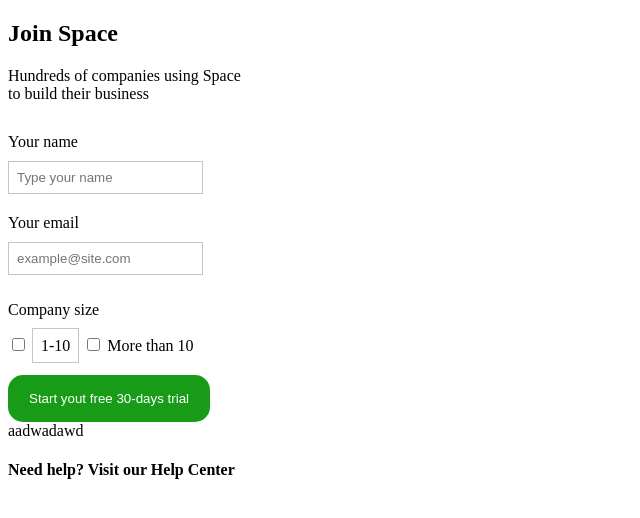
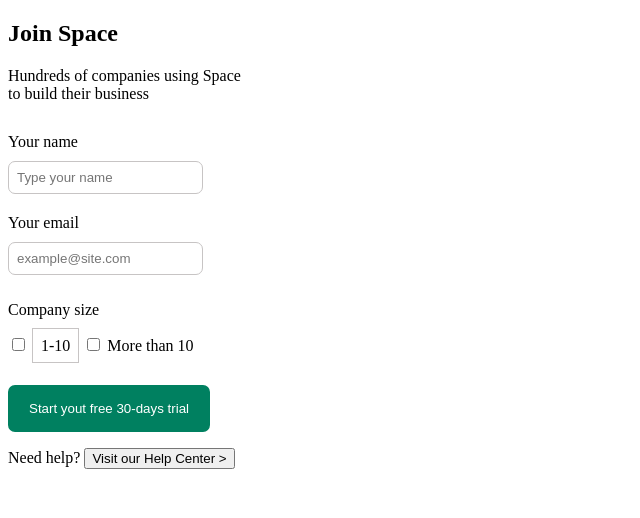
Before and after one commit to MunteanuRaresEugen/git-workflow, a plain HTML site: page index.html in a window 1280 px wide. Shown: the whole page, without its empty margins (0-640 px from the left). Drawn offline with Linux system fonts and the light colour scheme.

Commit message:
new update on hw

```diff
--- a/index.html
+++ b/index.html
@@ -38,8 +38,8 @@
             <input class="button" type="submit" value="Start yout free 30-days trial"><br>
         </div>
     </form>
-    aadwadawd
-    <h4>Need help? Visit our Help Center</h4>
+
+    <p>Need help? <input type="button" class="" value="Visit our Help Center >"></p>
 
 
 </body>
--- a/main.css
+++ b/main.css
@@ -4,7 +4,7 @@
 
 .name {
     margin-top: 30px;
-    font-size:initial;
+    font-size: initial;
 }
 
 .mail {
@@ -16,6 +16,7 @@
     margin-bottom: 10px;
     padding: 8px;
     border: 1px solid rgb(199, 196, 196);
+    border-radius: 7px;
 }
 
 .inputmail {
@@ -23,8 +24,12 @@
     margin-bottom: 10px;
     padding: 8px;
     border: 1px solid rgb(199, 196, 196);
+    border-radius: 7px;
 }
 
+.checkbox1{
+    margin-bottom: 10px;
+}
 .part1 {
     margin-top: 10px;
     margin-bottom: 100px;
@@ -33,15 +38,14 @@
 }
 .one {
     margin-top: 10px ;
-
 }
 
 .button{
     color: #6C63FF;
     margin-top: 20px;
-    border: 15px solid rgb(24, 156, 24);
-    border-radius: 15px;
-    background: rgb(24, 156, 24);
+    border: 15px solid #008060;
+    border-radius: 7px;
+    background: #008060;
     color: white;
 }
 
```
